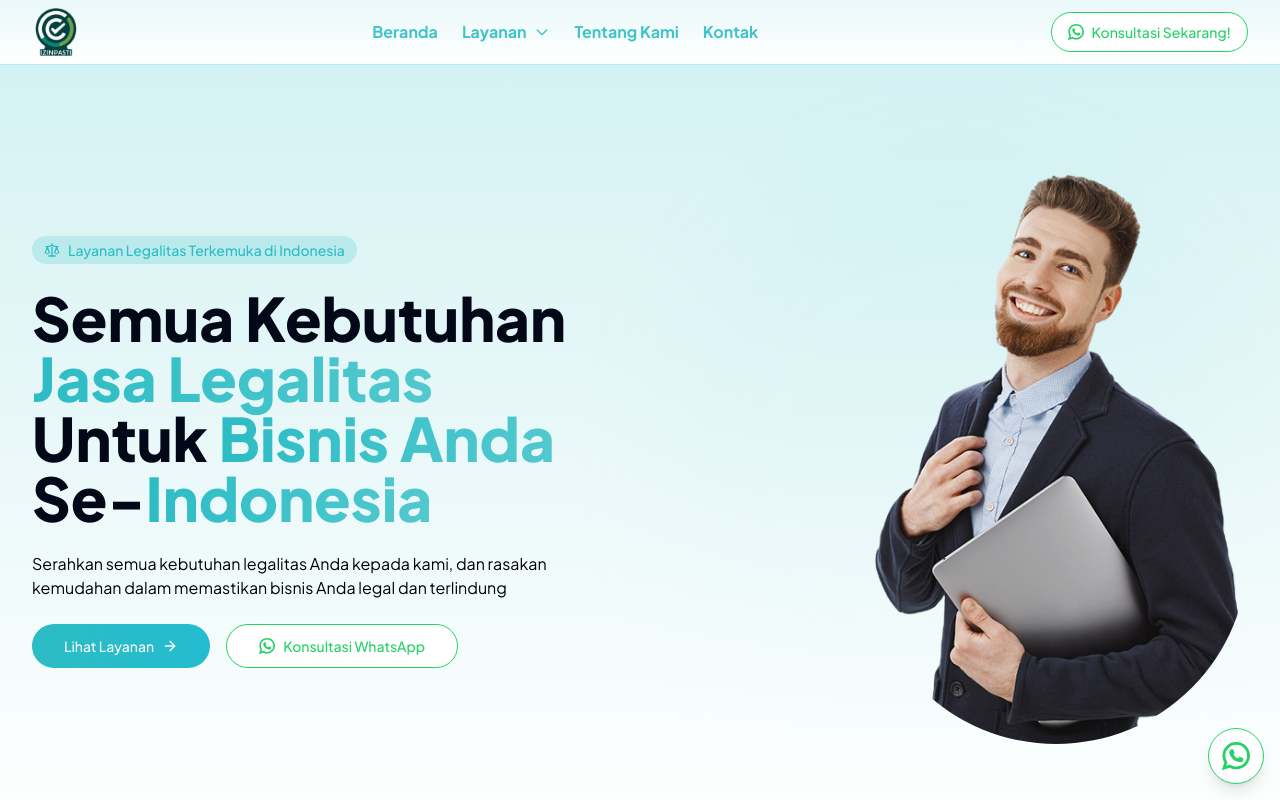
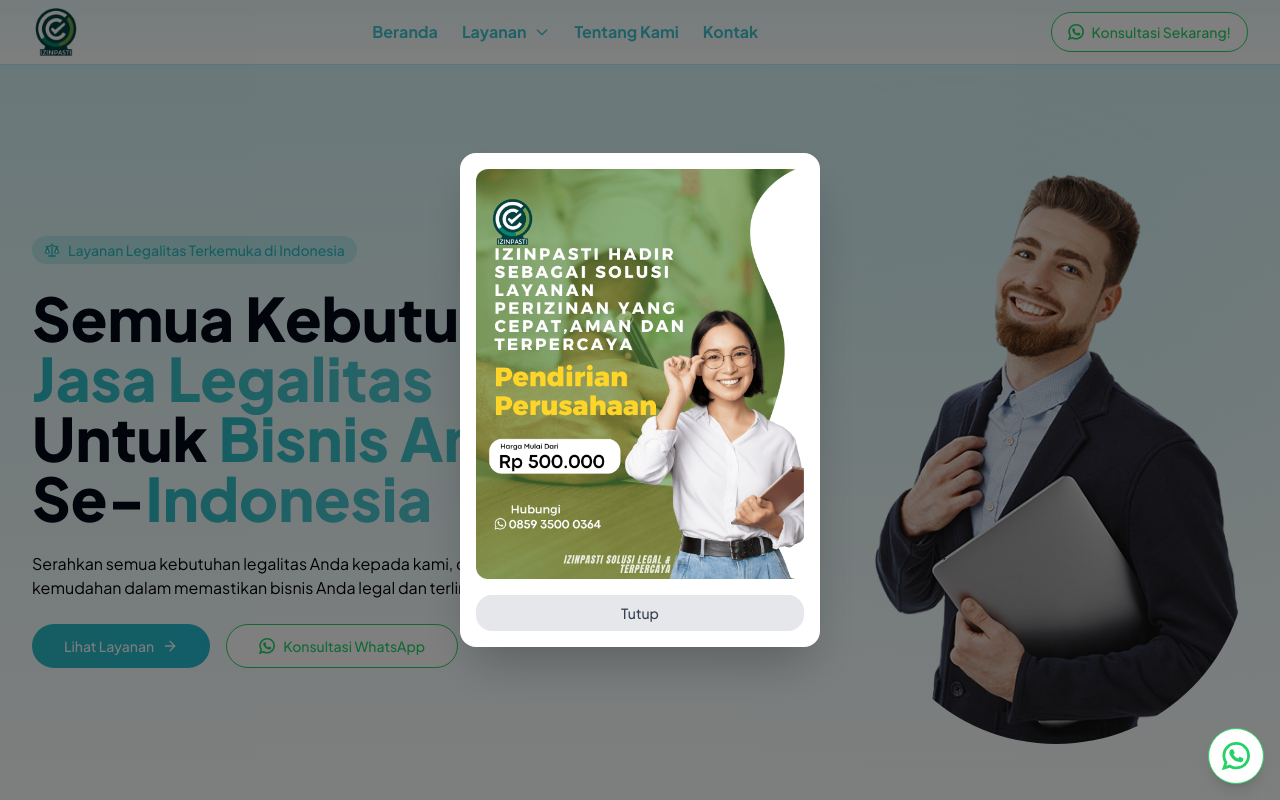
Before and after one commit to msandypr/izin-pasti, a Next.js app: page / in a window 1280 px wide. Shown: the top 800 px of the page. Built offline with nearby package versions, Linux system fonts and the light colour scheme.

Commit message:
feat: popup ads

```diff
--- a/app/page.tsx
+++ b/app/page.tsx
@@ -2,6 +2,7 @@
 import FeaturesSection from "@/components/homepage/features-section";
 import PricingSection from "@/components/homepage/pricing-section";
 import ContactSection from "@/components/homepage/contact-section";
+import PopupAd from "@/components/homepage/popup-ad";
 
 export const metadata = {
   title: "Izin Pasti - Semua Kebutuhan Jasa Legalitas Untuk Bisnis Anda Se-Indonesia",
@@ -24,6 +25,8 @@
 
 export default function Home() {
   return (
+    <>
+      <PopupAd />
       <div>
         <div>
           <HeroSection />
@@ -38,5 +41,6 @@
           <ContactSection />
         </div>
       </div>
+    </>
   );
 }
--- /dev/null
+++ b/components/homepage/popup-ad.tsx
@@ -0,0 +1,55 @@
+"use client";
+import { useState, useEffect } from "react";
+import Image from "next/image";
+import { AnimatePresence, motion } from "framer-motion";
+
+export default function PopupAd() {
+  const [showPopup, setShowPopup] = useState(false);
+
+  useEffect(() => {
+    setShowPopup(true);
+  }, []);
+
+  const whatsappUrl = "https://wa.me/6281234567890";
+
+  return (
+    <AnimatePresence>
+      {showPopup && (
+        <motion.div
+          className="fixed inset-0 z-50 flex items-center justify-center bg-black/50"
+          onClick={() => setShowPopup(false)}
+          initial={{ opacity: 0 }}
+          animate={{ opacity: 1 }}
+          exit={{ opacity: 0 }}
+        >
+          <motion.div
+            className="relative w-[360px] rounded-2xl bg-white shadow-2xl p-4"
+            onClick={(e) => e.stopPropagation()}
+            initial={{ opacity: 0, scale: 0.8 }}
+            animate={{ opacity: 1, scale: 1 }}
+            exit={{ opacity: 0, scale: 0.8 }}
+            transition={{ duration: 0.3, ease: "easeInOut" }}
+          >
+            <div className="flex flex-col items-center">
+              <a href={whatsappUrl} target="_blank" rel="noopener noreferrer">
+                <Image
+                  src="/images/popup_izinpasti.png"
+                  alt="Izin Pasti Promo"
+                  width={340}
+                  height={450}
+                  className="rounded-xl cursor-pointer transition hover:scale-105"
+                />
+              </a>
+              <button
+                className="mt-4 w-full rounded-lg bg-gray-200 py-2 text-sm font-medium text-gray-700 hover:bg-gray-300 transition"
+                onClick={() => setShowPopup(false)}
+              >
+                Tutup
+              </button>
+            </div>
+          </motion.div>
+        </motion.div>
+      )}
+    </AnimatePresence>
+  );
+}
```
Also changed, not shown: public/images/graph.png, public/images/popup_izinpasti.png (added). Lines whose indentation alone changed are shown as unchanged.
